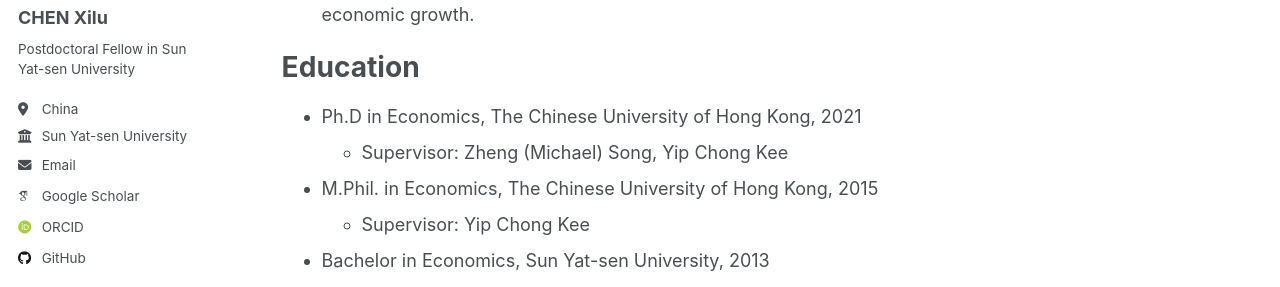
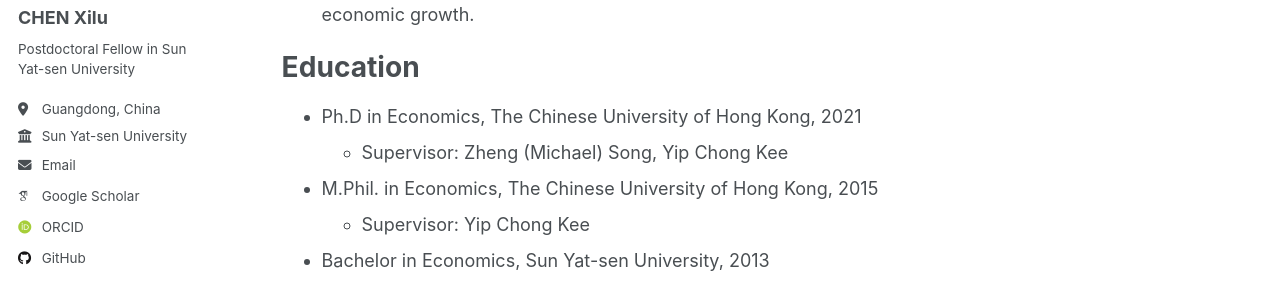
Before and after one commit to Xilu-CHEN/xilu-chen.github.io, a Jekyll site: the page built from _pages/about.md, in a window 1280 px wide. Shown: the part 236-523 px from the top of the page. Built offline with Jekyll 4.4.1, drawn with Linux system fonts in a browser that asks for light colours; some web fonts are replaced; a script that is not in the unit is left out.

Commit message:
Update _config.yml

```diff
--- a/_config.yml
+++ b/_config.yml
@@ -26,7 +26,7 @@ author:
   name             : "CHEN Xilu"
   pronouns         : # example: "she/her"
   bio              : "Postdoctoral Fellow in Sun Yat-sen University"
-  location         : "China"
+  location         : "Guangdong, China"
   employer         : "Sun Yat-sen University"
   uri              : # URL
   email            : "xilu.tony.chen@gmail.com"
```
